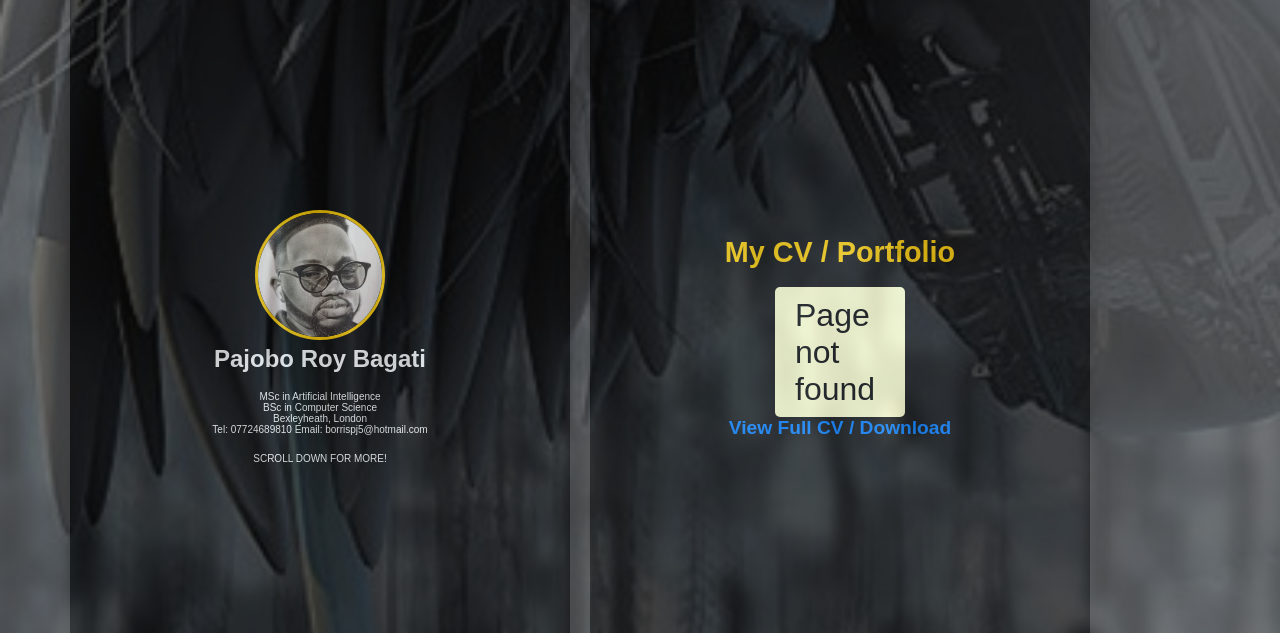
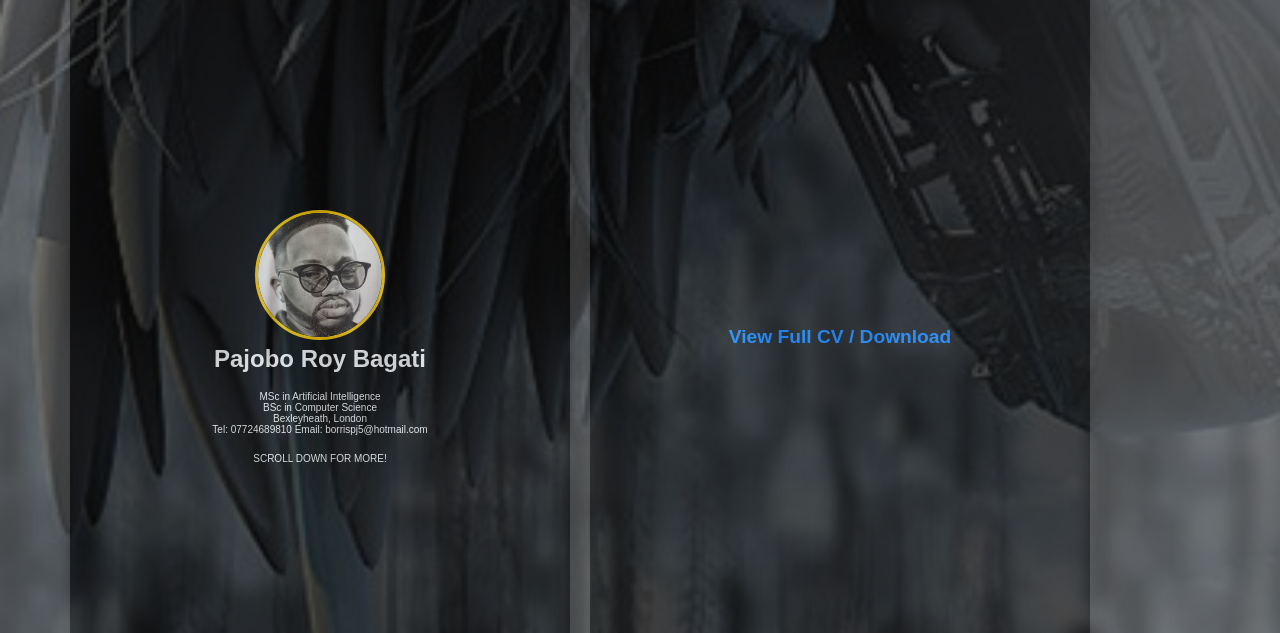
Before and after one commit to BORRIS-ROY/portfolio_backend, a Django app: page / in a window 1280 px wide. Shown: the part 1593-2226 px from the top of the page. Run offline with Django 5.2, Linux system fonts and the light colour scheme.

Commit message:
Home Page Update 1

```diff
--- a/portfolio_backend/templates/index.html
+++ b/portfolio_backend/templates/index.html
@@ -68,8 +68,7 @@
 
                     <!-- Embedded PDF of CV/Portfolio -->
                     <div class="cv-container">
-                        <h2>My CV / Portfolio</h2>
-                        <iframe src="{% static 'pdfs/Pajobo_Bagati.pdf' %}" width="100%" height="600px"></iframe>
+
                         <p>
                             <a href="{% static 'pdfs/Pajobo_Bagati.pdf' %}" target="_blank">View Full CV / Download</a>
                         </p>
```
